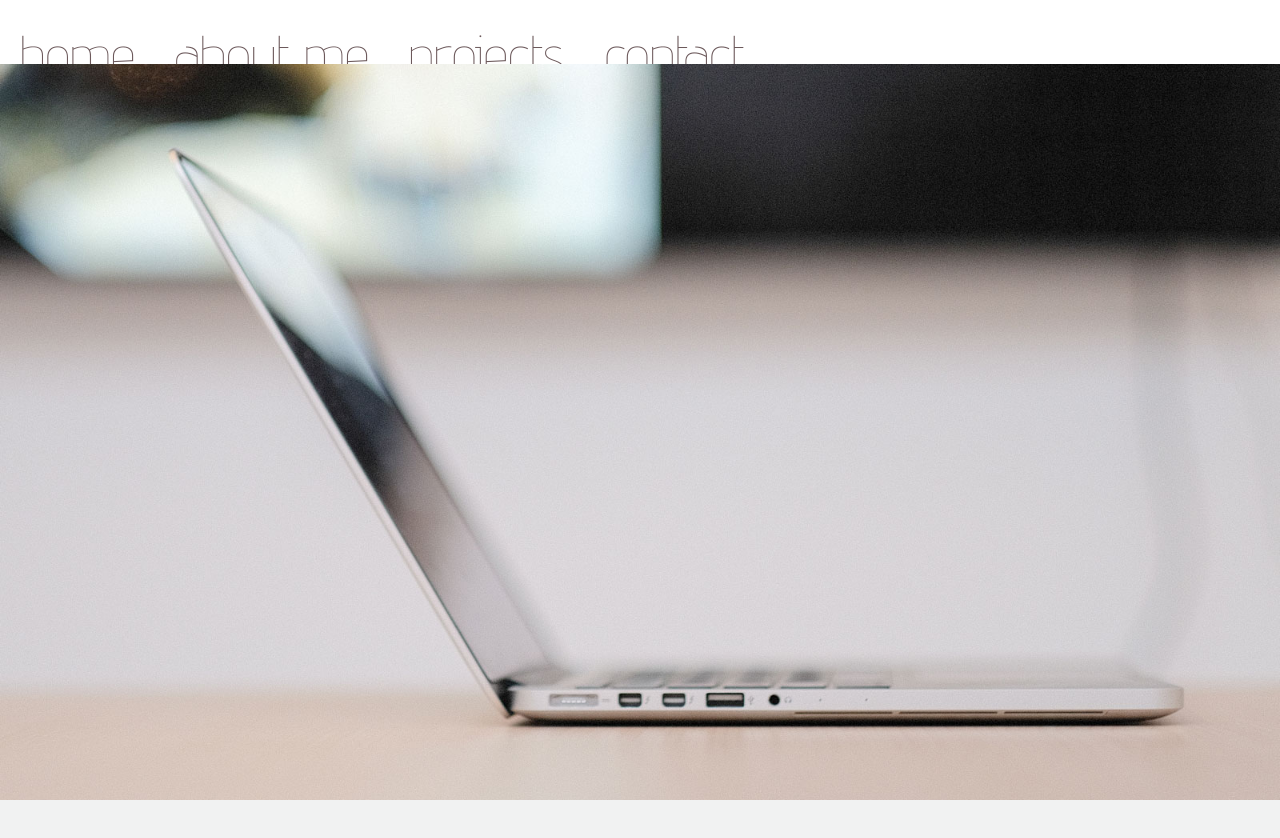
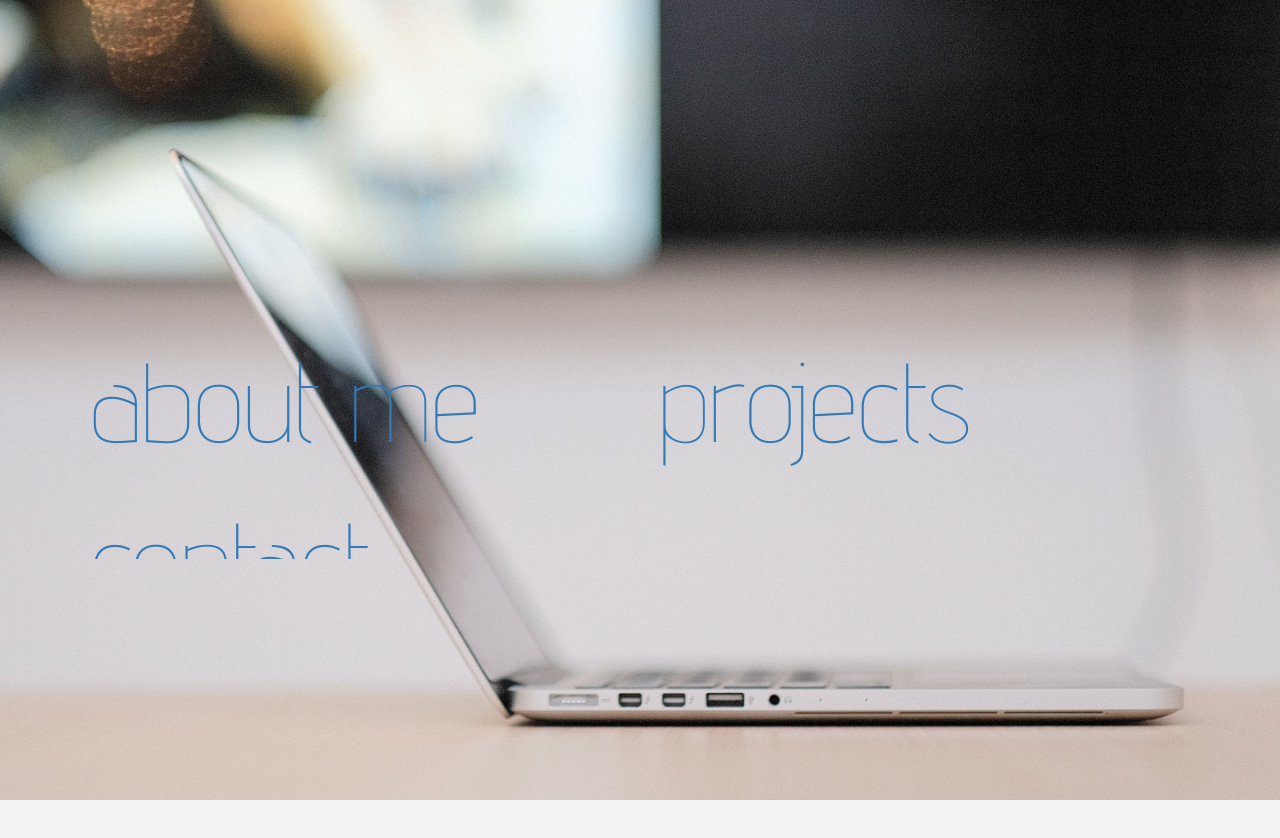
Before and after one commit to marchefk/Portfolio, a plain HTML site: page index.html in a window 1280 px wide. Shown: the top 838 px of the page. Drawn offline with nearby package versions, Linux system fonts and the light colour scheme.

Commit message:
Added navbar transition

```diff
--- a/index.html
+++ b/index.html
@@ -11,7 +11,7 @@
 </head>
 
 <body>
-    <div id="navbar">
+    <div id="navbar" class="navbar homenav">
         <a href="#home" class="nav home">home</a>
         <a href="#about" class="nav about">about me</a>
         <a href="#projects" class="nav projects">projects</a>
@@ -45,6 +45,7 @@
     </div>
     <div id="contact" class="full">
     </div>
+    <script type="text/javascript" src="https://cdnjs.cloudflare.com/ajax/libs/jquery/3.1.0/jquery.min.js"></script>
     <script type="text/javascript" src="index.js" charset="utf-8"></script>
 </body>
 
--- a/index.js
+++ b/index.js
@@ -6,6 +6,20 @@ let icons = {
   'projects': '<i class="fa fa-code" aria-hidden="true"></i>',
   'contact': '<i class="fa fa-envelope-open-o" aria-hidden="true"></i>'
 }
+
+let homebottom = 1/2*($('#home').offset().top + $('#home').height());
+$(window).on('scroll',function(){
+
+    // we round here to reduce a little workload
+    let stop = Math.round($(window).scrollTop());
+    if (stop > homebottom) {
+        $('.navbar').removeClass('homenav');
+    } else {
+        $('.navbar').addClass('homenav');
+    }
+
+});
+
 
 navbar.forEach(function(e){
   console.log(e);
--- a/master.css
+++ b/master.css
@@ -3,11 +3,12 @@ html, body {
     height: 100%;
     margin: 0;
     font-family: 'Advent Pro', sans-serif;
+    box-sizing: border-box;
 }
-#navbar {
+.navbar {
     overflow: hidden;
-    background-color: #fff;
     position: fixed;
+    transition: all 0.25s ease;
     /* Set the navbar to fixed position */
     top: 0;
     /* Position the navbar at the top of the page */
@@ -15,16 +16,16 @@ html, body {
     /* Full width */
     z-index: 9;
     height: 8%;
+    background-color: #fff;
 }
 
-#navbar a {
+.navbar a {
     float: left;
     display: block;
-    color: #6c595b;
     text-align: center;
-    padding: 15px 20px;
+    padding: 10px 20px;
     text-decoration: none;
-    font-size: 4em;
+    font-size: 2em;
 }
 
 .full {
@@ -94,6 +95,16 @@ html, body {
 }
 
 
-.hide {
+.homenav {
+  background-color: transparent;
+  top: 40%;
+  position: absolute;
+  height: 30%;
+  font-size: 4em;
+}
+.homenav a {
+  padding: 0px 90px;
+}
+.homenav a:first-child {
   display: none;
 }
```
